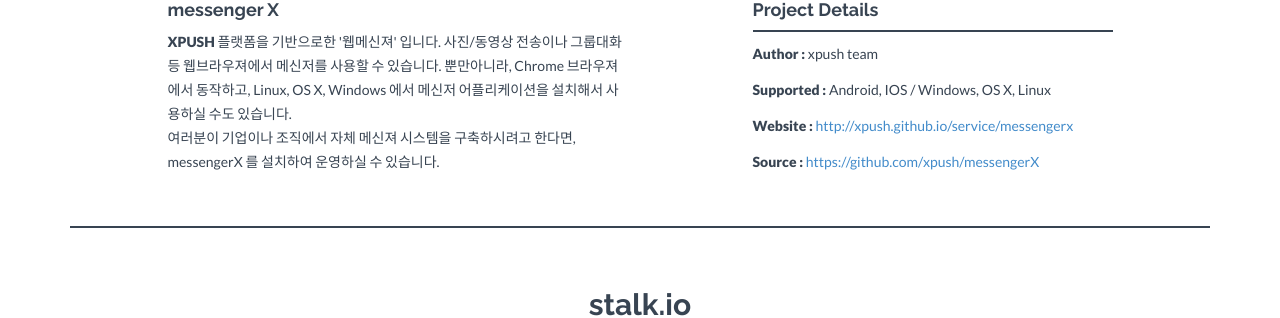
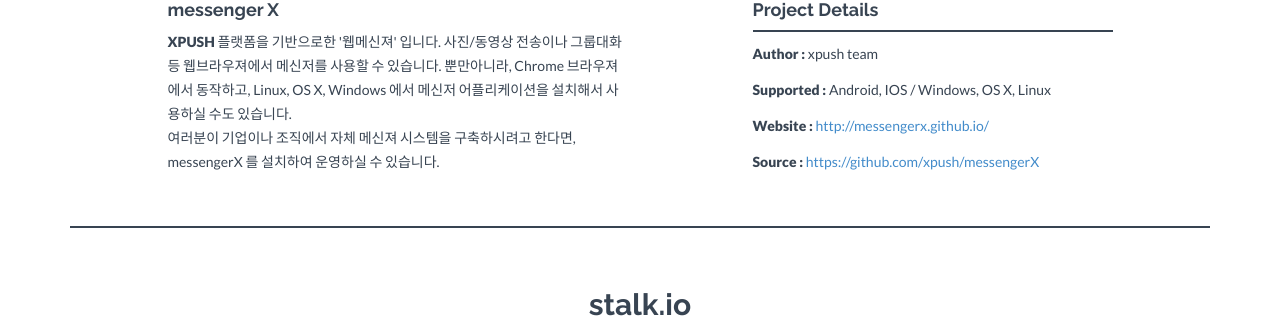
Before and after one commit to xpush/xpush.github.io, a Jekyll site: the page built from service/index.md, in a window 1280 px wide and 900 px high, scrolled down 655 px. Shown: the part 143-461 px from the top of the window. Built offline with Jekyll 4.4.1, drawn with Linux system fonts in a browser that asks for light colours; nearby versions of some CDN libraries; some of the changed lines change nothing that is shown.

Commit message:
update messenger homepage link on the service page

```diff
--- a/_data/services.yml
+++ b/_data/services.yml
@@ -5,7 +5,7 @@
     - path: /service/resource/messengerX.001.png
     - path: /service/resource/messengerX.002.png
   description: <b>XPUSH</b> 플랫폼을 기반으로한 '웹메신져' 입니다. 사진/동영상 전송이나 그룹대화 등 웹브라우져에서 메신저를 사용할 수 있습니다. 뿐만아니라, Chrome 브라우져에서 동작하고, Linux, OS X, Windows 에서 메신저 어플리케이션을 설치해서 사용하실 수도 있습니다.<br /> 여러분이 기업이나 조직에서 자체 메신져 시스템을 구축하시려고 한다면, messengerX 를 설치하여 운영하실 수 있습니다.
-  url: http://xpush.github.io/service/messengerx
+  url: http://messengerx.github.io/
   source: https://github.com/xpush/messengerX
   support: Android, IOS / Windows, OS X, Linux
   author: xpush team
```
